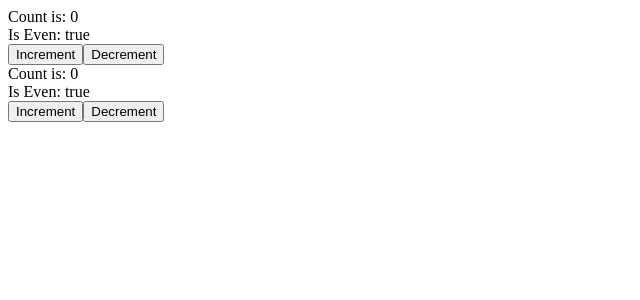
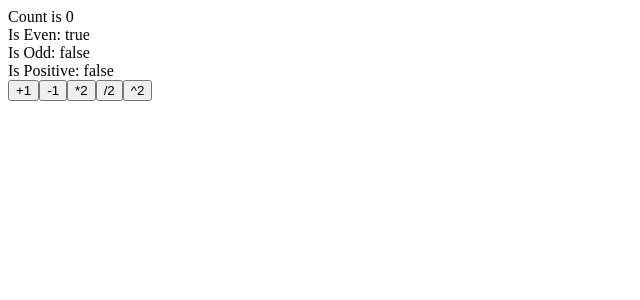
Before and after one commit to dennybiasiolli/vue-tutorial-project-2023-03, a Vue app: page / in a window 1280 px wide. Shown: the top 300 px of the page, without its empty margins (0-640 px from the left). Built offline with nearby package versions, Linux system fonts and the light colour scheme.

Commit message:
adding Counter component

```diff
--- a/src/App.vue
+++ b/src/App.vue
@@ -1,9 +1,7 @@
 <script setup>
-import OptionsAPI from '@/components/OptionsAPI.vue'
-import CompositionAPI from '@/components/CompositionAPI.vue'
+import Counter from '@/components/Counter.vue'
 </script>
 
 <template>
-  <OptionsAPI />
-  <CompositionAPI />
+  <Counter />
 </template>
--- /dev/null
+++ b/src/components/Counter.vue
@@ -0,0 +1,30 @@
+<script setup>
+import { ref, computed } from 'vue'
+
+const count = ref(0)
+
+const isEven = computed(() => count.value % 2 === 0)
+const isOdd = computed(() => !isEven.value)
+const isPositive = computed(() => count.value > 0)
+
+function increment(value) {
+  count.value += value
+}
+function multiply(value) {
+  count.value *= value
+}
+</script>
+
+<template>
+  <div>
+    Count is {{ count }}<br>
+    Is Even: {{ isEven }}<br>
+    Is Odd: {{ isOdd }}<br>
+    Is Positive: {{ isPositive }}
+  </div>
+  <button @click="increment(1)">+1</button>
+  <button @click="increment(-1)">-1</button>
+  <button @click="multiply(2)">*2</button>
+  <button @click="multiply(0.5)">/2</button>
+  <button @click="multiply(count)">^2</button>
+</template>
```
